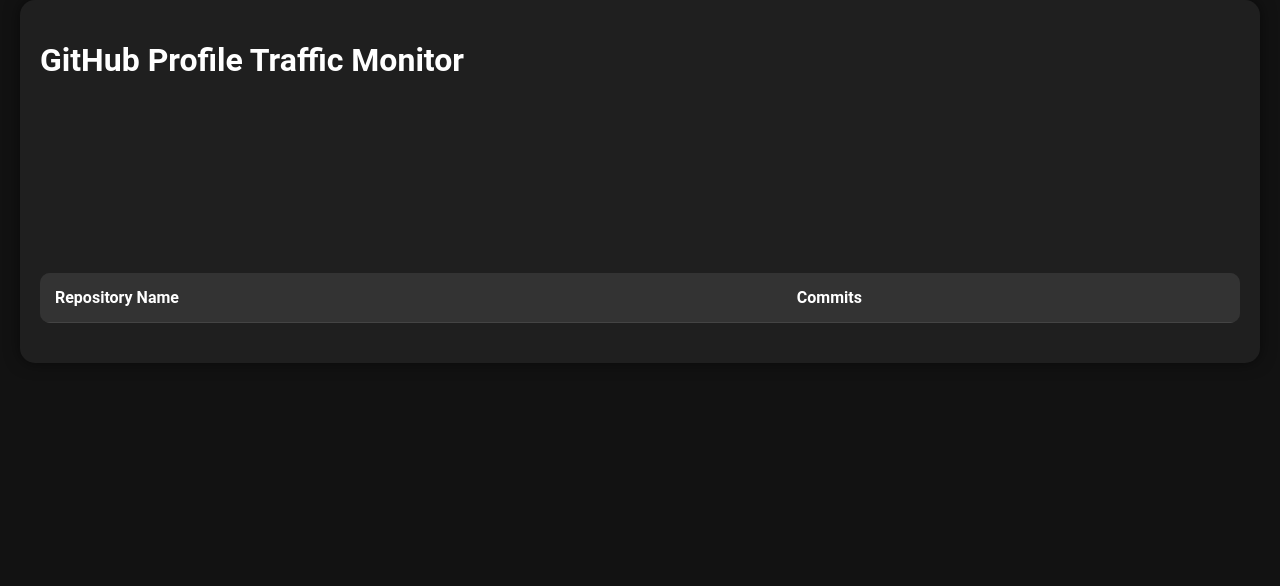
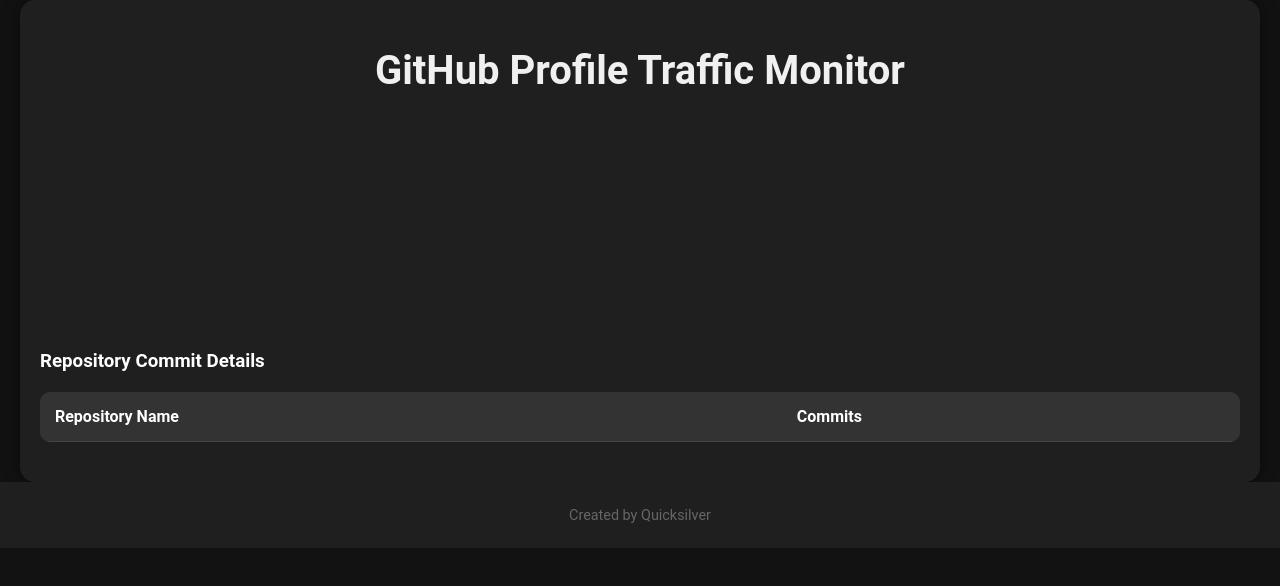
Before and after one commit to Quicksilver-lab/Profile-Traffic-Monitor, a plain HTML site: page index.html in a window 1280 px wide. Drawn offline with nearby package versions, Linux system fonts and the light colour scheme; no server answers.

Commit message:
Update index.html

```diff
--- a/index.html
+++ b/index.html
@@ -9,15 +9,24 @@
 </head>
 <body>
     <div class="container">
+        <header>
             <h1>GitHub Profile Traffic Monitor</h1>
             <div class="profile-info">
                 <h2 id="username"></h2>
                 <p id="public-repos"></p>
             </div>
+        </header>
+        <main>
             <div class="charts">
+                <div class="chart-container">
                     <canvas id="repoChart"></canvas>
+                </div>
+                <div class="chart-container">
                     <canvas id="commitChart"></canvas>
                 </div>
+            </div>
+            <div class="table-container">
+                <h3>Repository Commit Details</h3>
                 <table id="repoTable">
                     <thead>
                         <tr>
@@ -29,6 +38,11 @@
                     </tbody>
                 </table>
             </div>
+        </main>
+    </div>
+    <footer>
+        <p>Created by Quicksilver</p>
+    </footer>
     <script src="app.js"></script>
 </body>
 </html>
```
Lines whose indentation alone changed are shown as unchanged.
